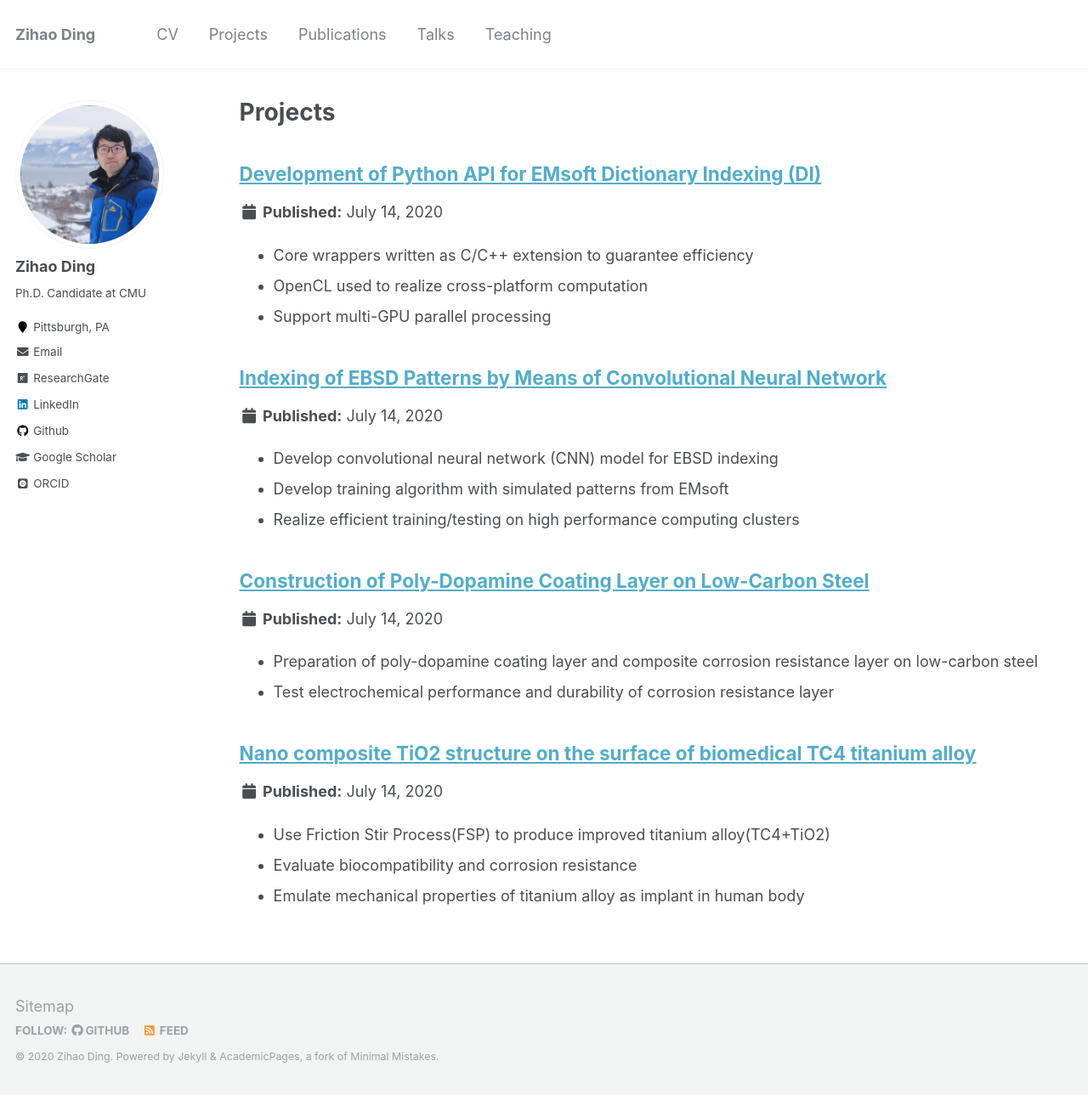
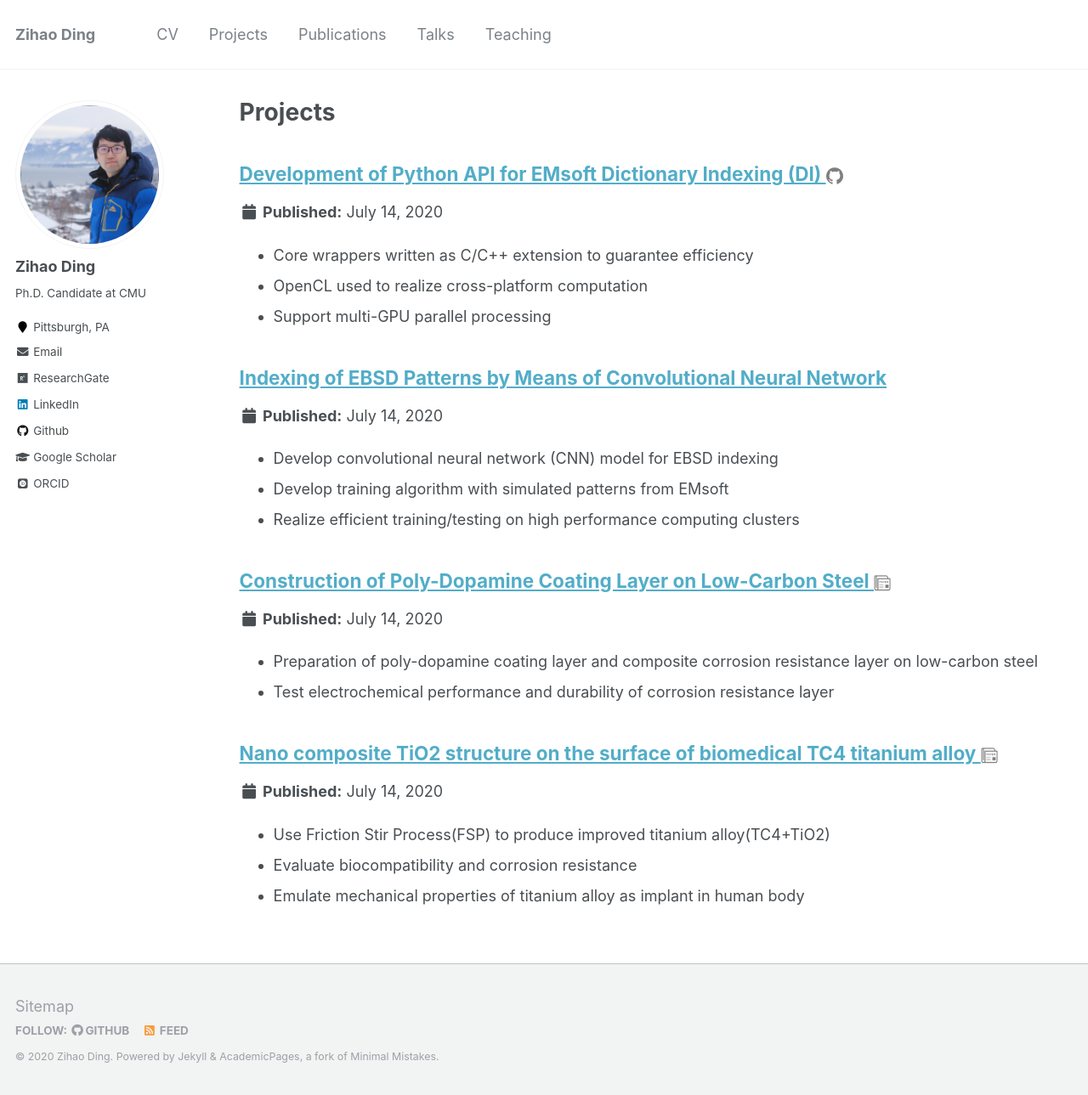
Before and after one commit to Darkhunter9/Darkhunter9.github.io, a Jekyll site: the page built from _pages/projects.md, in a window 1280 px wide and 1289 px high. Shown: the whole window at 85% size. Built offline with Jekyll 4.4.1, drawn with Linux system fonts in a browser that asks for light colours; some web fonts are replaced.

Commit message:
add sign for paper and github repo

```diff
--- a/_includes/archive-single.html
+++ b/_includes/archive-single.html
@@ -31,6 +31,12 @@
         <a href="{{ post.link }}">{{ title }}</a> <a href="{{ base_path }}{{ post.url }}" rel="permalink"><i class="fa fa-link" aria-hidden="true" title="permalink"></i><span class="sr-only">Permalink</span></a>
       {% else %}
         <a href="{{ base_path }}{{ post.url }}" rel="permalink">{{ title }}</a>
+        {% if post.github %}
+                <a href="{{post.github}}" color="black"><img src="{{base_path}}/images/github.svg" width="20" style="display:inline-block;" /></a>
+        {% endif %}
+        {% if post.doi %}
+            <a href="{{post.doi}}" color="black"><img src="{{base_path}}/images/paper.png" width="20" style="display:inline-block;" /></a>
+        {% endif %}
       {% endif %}
     </h2>
 
```
